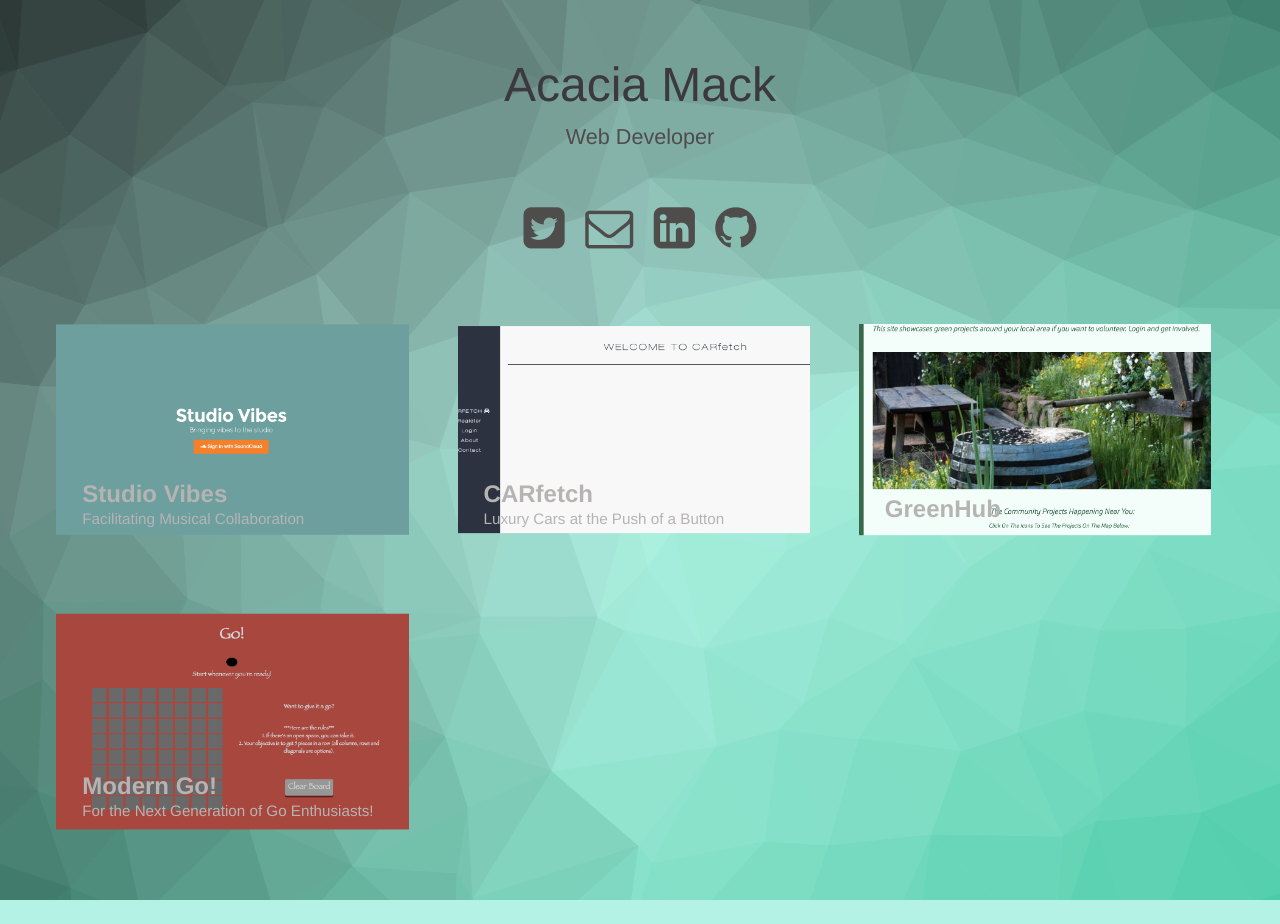
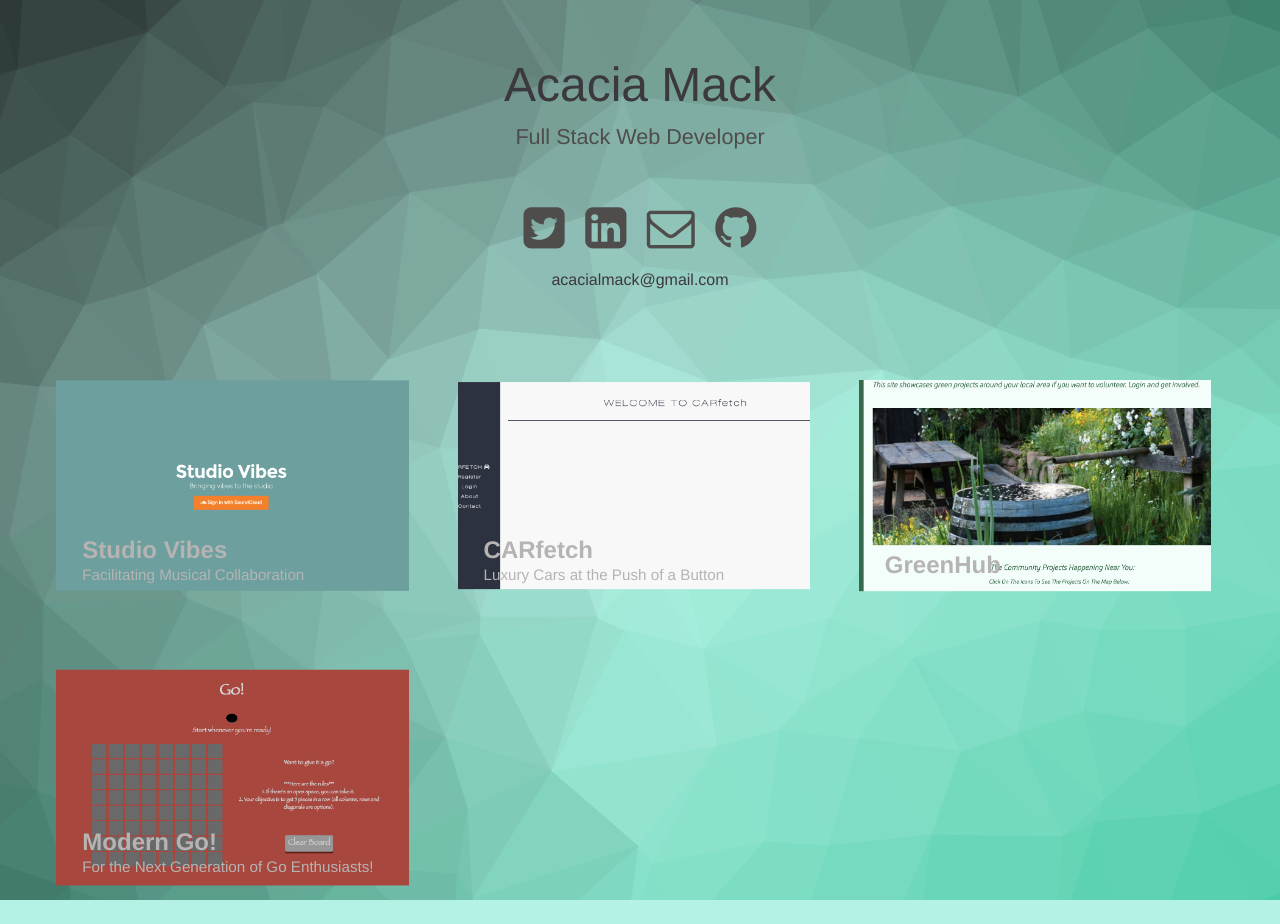
Before and after one commit to amack459/amack459.github.io, a Jekyll site: the page built from index.html, in a window 1280 px wide. Built offline with Jekyll 4.4.1, drawn with Linux system fonts in a browser that asks for light colours; before the commit the page ends 900 px from its top, so only the background shows below that.

Commit message:
added jquery link

```diff
--- a/index.html
+++ b/index.html
@@ -29,12 +29,14 @@ layout: compress
 <body class="body">
 <div class="container">
     <header class="header">
-        <h1>Acacia Mack<span>Web Developer</span></h1>
+        <h1>Acacia Mack<span>Full Stack Web Developer</span></h1>
         <nav class="links">
             <a href="https://twitter.com/acaciamack"><i class="fa fa-twitter-square fa-3x"></i></a>
-            <a href="#"><i class="fa fa-envelope-o fa-3x"></i></a>
             <a href="https://uk.linkedin.com/in/acaciamack"><i class="fa fa-linkedin-square fa-3x"></i></a>
+            <a><i class="fa fa-envelope-o fa-3x"></i></a>
             <a href="https://github.com/amack459"><i class="fa fa-github fa-3x"></i></a>
+            <br>
+            <p class="email" class="hide">acacialmack@gmail.com</p>
         </nav>
     </header>
     <div class="content">
@@ -77,6 +79,7 @@ layout: compress
 <!-- JS -->
 <script src="js/vendors/trianglify.min.js"></script>
 <script src="js/vendors/TweenMax.min.js"></script>
+<script src="https://ajax.googleapis.com/ajax/libs/jquery/1.12.0/jquery.min.js"></script>
 <script src="js/vendors/ScrollToPlugin.min.js"></script>
 <script src="js/vendors/cash.min.js"></script>
 <script src="js/card-modern-blog.js"></script>
--- a/js/modern-blog.js
+++ b/js/modern-blog.js
@@ -3,6 +3,18 @@
 /**
  * Demo.
  */
+
+
+// $(document).ready(function(){
+//     $("i.fa fa-envelope-o fa-3x").click(function(){
+//         $("p.email").toggle();
+//      });
+// });
+
+$(function(){
+    console.log("jquery working");
+});
+
 var demo = (function (window) {
 
     /**
```
Also changed, not shown: 3 other files.
